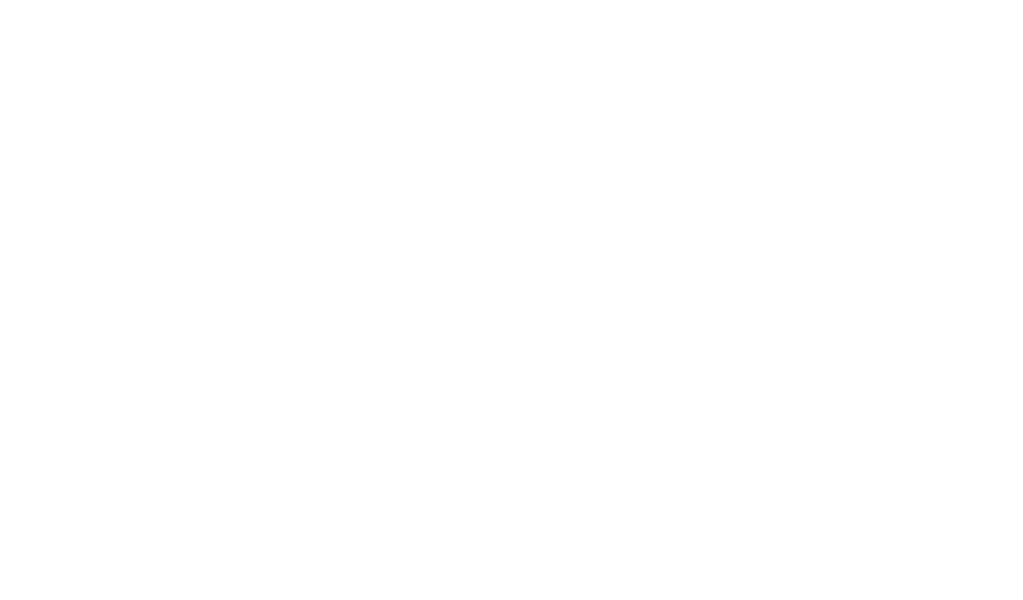
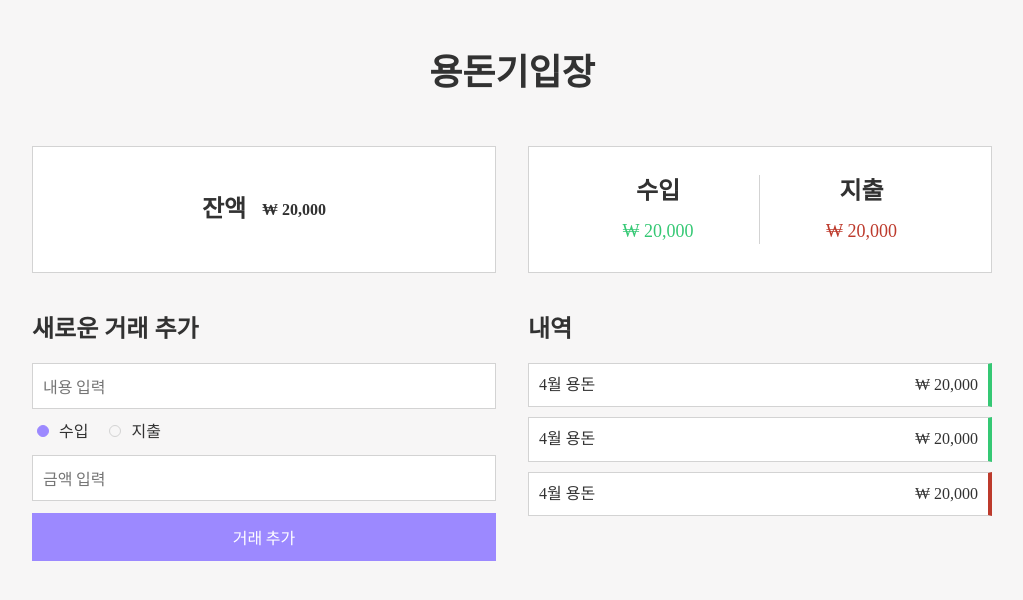
Before and after one commit to yyeonkim/ureca-allowance, a React (Vite) app: page / in a window 1280 px wide. Shown: the top 600 px of the page, without its empty margins (128-1151 px from the left). Built offline with nearby package versions, Linux system fonts and the light colour scheme.

Commit message:
style: 스타일링 적용

```diff
--- a/package.json
+++ b/package.json
@@ -10,6 +10,7 @@
     "preview": "vite preview"
   },
   "dependencies": {
+    "bootstrap-icons": "^1.11.3",
     "react": "^19.0.0",
     "react-dom": "^19.0.0"
   },
--- a/src/App.jsx
+++ b/src/App.jsx
@@ -1,5 +1,71 @@
+import styles from "@/styles/App.module.css";
+import { formatToWon } from "./utils/amountFomatter.js";
+
 function App() {
-  return <></>;
+  return (
+    <main className={styles.main}>
+      <h1>용돈기입장</h1>
+
+      <div className="mw">
+        {/* 잔액 */}
+        <section className={styles.balance}>
+          <h2>잔액</h2>
+          <span>{formatToWon(20000)}</span>
+        </section>
+
+        {/* 수입/지출 */}
+        <section className={styles.incomeExpense}>
+          <div>
+            <h2>수입</h2>
+            <span className={styles.income}>{formatToWon(20000)}</span>
+          </div>
+          <div>
+            <h2>지출</h2>
+            <span className={styles.expense}>{formatToWon(20000)}</span>
+          </div>
+        </section>
+
+        {/* 새로운 거래 추가 */}
+        <section className={styles.newTransaction}>
+          <h2>새로운 거래 추가</h2>
+          <form>
+            <input type="text" name="description" required placeholder="내용 입력" />
+            <div className={styles.radio}>
+              <div>
+                <input type="radio" id="income" name="type" value="income" defaultChecked />
+                <label for="income">수입</label>
+              </div>
+              <div>
+                <input type="radio" id="expense" name="type" value="expense" />
+                <label for="expense">지출</label>
+              </div>
+            </div>
+            <input type="number" name="amount" required min={1} placeholder="금액 입력" />
+            <button>거래 추가</button>
+          </form>
+        </section>
+
+        {/* 내역 */}
+        <section className={styles.history}>
+          <h2>내역</h2>
+          <ul>
+            <li className={styles.income}>
+              <span>4월 용돈</span>
+              <span>{formatToWon(20000)}</span>
+            </li>
+            <li className={styles.income}>
+              <span>4월 용돈</span>
+              <span>{formatToWon(20000)}</span>
+            </li>
+            <li className={styles.expense}>
+              <span>4월 용돈</span>
+              <span>{formatToWon(20000)}</span>
+            </li>
+          </ul>
+        </section>
+      </div>
+    </main>
+  );
 }
 
 export default App;
--- a/src/index.css
+++ b/src/index.css
@@ -3,6 +3,9 @@
 @import url("https://fonts.googleapis.com/css2?family=Noto+Sans+KR:wght@400..700&display=swap");
 
 :root {
+  --success: #35c874;
+  --error: #bd3a2c;
+  --primary: #9c89ff;
   font-size: 10px;
 }
 
@@ -16,6 +19,7 @@
   line-height: 2.7rem;
   color: #323232;
   line-height: 1.4;
+  background-color: #f7f6f6;
 }
 
 a {
@@ -28,10 +32,45 @@
   background-color: transparent;
   border: none;
   cursor: pointer;
+  font-size: 1.6rem;
+  color: white;
+  background-color: var(--primary);
+  padding: 1.6rem;
+  line-height: 1;
+  width: 100%;
+}
+
+button:hover {
+  opacity: 0.8;
+}
+
+input[type="text"],
+input[type="number"] {
+  border: 1px solid lightgray;
+  padding: 1rem;
+  width: 100%;
+  font-size: 1.6rem;
+}
+
+input[type="radio"] {
+  -webkit-appearance: none;
+  -moz-appearance: none;
+  appearance: none;
+  width: 1.2rem;
+  height: 1.2rem;
+  border-radius: 100%;
+  border: 1px solid lightgray;
+  cursor: pointer;
+  margin-right: 1rem;
+}
+
+input[type="radio"]:checked {
+  background-color: var(--primary);
+  border-color: var(--primary);
 }
 
 .mw {
-  max-width: 1248px;
+  max-width: 960px;
   width: calc(100% - 40px);
   margin: 0 auto;
 }
--- /dev/null
+++ b/src/styles/App.module.css
@@ -0,0 +1,116 @@
+.main {
+  padding: 4.8rem 0;
+}
+
+.main h1 {
+  font-size: 3.6rem;
+  font-weight: 700;
+  text-align: center;
+  margin-bottom: 4.8rem;
+}
+
+.main h2 {
+  font-size: 2.4rem;
+  font-weight: 700;
+}
+
+.main > div {
+  display: grid;
+  grid-template-columns: repeat(2, 1fr);
+  row-gap: 4rem;
+  column-gap: 3.2rem;
+}
+
+.balance,
+.incomeExpense {
+  border: 1px solid lightgray;
+  background-color: white;
+  padding: 2.8rem;
+  display: flex;
+  align-items: center;
+  justify-content: center;
+}
+
+.balance {
+  gap: 1.6rem;
+}
+
+.balance span {
+  font-weight: 600;
+}
+
+.incomeExpense > div {
+  width: 50%;
+  text-align: center;
+}
+
+.incomeExpense > div:first-of-type {
+  border-right: 1px solid lightgray;
+}
+
+.incomeExpense h2 {
+  margin-bottom: 1rem;
+}
+
+.incomeExpense span {
+  font-size: 1.8rem;
+}
+
+.incomeExpense span.income {
+  color: var(--success);
+}
+
+.incomeExpense span.expense {
+  color: var(--error);
+}
+
+.newTransaction h2,
+.history h2 {
+  margin-bottom: 1.6rem;
+}
+
+.newTransaction form {
+  display: flex;
+  flex-direction: column;
+  gap: 1.2rem;
+}
+
+.newTransaction .radio {
+  display: flex;
+  align-items: center;
+  gap: 1.6rem;
+}
+
+.newTransaction .radio label {
+  cursor: pointer;
+}
+
+.history ul {
+  display: flex;
+  flex-direction: column;
+  gap: 1rem;
+}
+
+.history li {
+  background-color: white;
+  padding: 1rem;
+  border: 1px solid lightgray;
+  display: flex;
+  align-items: center;
+  justify-content: space-between;
+}
+
+.history li.income {
+  border-right: 4px solid var(--success);
+}
+
+.history li.expense {
+  border-right: 4px solid var(--error);
+}
+
+@media (max-width: 768px) {
+  .main > div {
+    grid-template-columns: repeat(1, 1fr);
+    row-gap: 3.2rem;
+  }
+}
--- /dev/null
+++ b/src/utils/amountFomatter.js
@@ -0,0 +1,5 @@
+const formatToWon = (amount) => {
+  return `₩ ${amount.toLocaleString()}`;
+};
+
+export { formatToWon };
```
Also changed, not shown: 1 other file (tests, documents, lock files or other folders).
